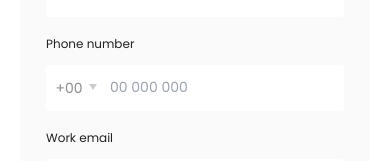
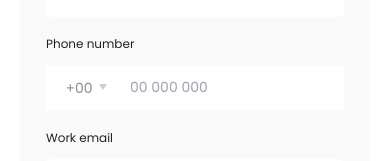
Before and after one commit to Mo-Qasim/coach.tetheree.beta, a Next.js app: page / in a window 390 px wide. Shown: the part 10291-10452 px from the top of the page. Built offline with nearby package versions, Linux system fonts and the light colour scheme.

Commit message:
phone number

```diff
--- a/components/Footer/index.jsx
+++ b/components/Footer/index.jsx
@@ -1,3 +1,4 @@
+import { useState } from 'react'
 import { H2, H6, Button, Paragraph, Caption } from '../Typography'
 
 const Index = ({ }) => {
@@ -135,20 +136,32 @@ const Index = ({ }) => {
 }
 
 const Input = ({ label, placeholder, forId, type }) => {
+    const [toggle, setToggle] = useState(false)
+
     return (
         <>
             <label className='block text-12 text-[#222222] font-normal mb-12' for={forId}>{label}</label>
-            <div className='relative w-full h-46 rounded overflow-hidden'>
-                <input className={`w-full h-full focus:outline-none text-2xs placeholder:text-2xs ${label === 'Phone number' ? 'pl-64 pr-16' : 'px-16'}`} type={type ? type : 'text'} id={forId} placeholder={placeholder} />
-                {label === 'Phone number' && (<div className='absolute left-0 top-0 flex items-center justify-center gap-6 h-full pb-2 w-60'>
-                    <span className='relative top-2 text-2xs text-gray opacity-80'>+00</span>
-                    <svg width="8" height="6" viewBox="0 0 8 6" fill="none" xmlns="http://www.w3.org/2000/svg">
-                        <path opacity="0.2" d="M8 0L3.97 6L0 0H8Z" fill="black" />
-                    </svg>
-                </div>)}
-                {/* <div className='absolute w-60 h-40 bg-black z-50'>
-
-                </div> */}
+            <div className='relative w-full h-46'>
+                <input className={`w-full h-full focus:outline-none text-2xs rounded placeholder:text-2xs ${label === 'Phone number' ? 'pl-84 pr-16' : 'px-16'}`} type={type ? type : 'text'} id={forId} placeholder={placeholder} />
+                {label === 'Phone number' && (
+                    <>
+                        <div onClick={() => setToggle(!toggle)} className='absolute w-80 left-0 top-0 flex items-center justify-center gap-6 h-full rounded-tl rounded-bl cursor-pointer pb-2'>
+                            <span className='relative top-2 text-2xs text-gray opacity-80'>+00</span>
+                            <svg width="8" height="6" viewBox="0 0 8 6" fill="none" xmlns="http://www.w3.org/2000/svg">
+                                <path opacity="0.2" d="M8 0L3.97 6L0 0H8Z" fill="black" />
+                            </svg>
+                        </div>
+                        {toggle && (
+                            <div className='absolute bg-white top-46 w-80 shadow-sm rounded-bl rounded-br z-50 pb-6'>
+                                <ul>
+                                    {[353, 354, 354, 355]?.map((item, _index) => (
+                                        <li key={_index} onClick={() => setToggle(false)} className='text-12 text-gray font-medium text-center transition-all cursor-pointer hover:bg-[#FBFBFB] hover:opacity-90 first:border-t border-b border-[#F8F8F8] py-6 px-4'>+{item}</li>
+                                    ))}
+                                </ul>
+                            </div>
+                        )}
+                    </>
+                )}
             </div>
         </>
     )
--- a/components/Navbar/index.jsx
+++ b/components/Navbar/index.jsx
@@ -19,7 +19,7 @@ const Index = () => {
                         <div className="flex items-center">
                             <span className='hidden lg:block text-sm text-black font-normal transition-all cursor-pointer hover:underline hover:opacity-90'>Sign in</span>
                             <span className='inline-block xs:hidden text-sm text-black font-medium transition-all cursor-pointer hover:underline hover:opacity-90 mr-6'>Register Now</span>
-                            <Button className='hidden xs:block !h-40 !text-14 md:!text-16 ml-16 mr-6 px-26 md:px-36'>Register Now</Button>
+                            <Button className='hidden xs:block !h-40 lg:!h-60 !text-14 md:!text-16 ml-16 mr-6 px-26 md:px-36'>Register Now</Button>
                             <div onClick={() => setToggle(!toggle)} className="bg-primary grid lg:hidden place-content-center w-40 h-40 rounded-full cursor-pointer">
                                 <svg width="18" height="10" viewBox="0 0 18 10" fill="none" xmlns="http://www.w3.org/2000/svg">
                                     <rect width="18" height="2" rx="1" fill="white" />
--- a/src/styles/globals.css
+++ b/src/styles/globals.css
@@ -5,6 +5,7 @@
 *,
 ::after,
 ::before {
+    user-select: none;
     font-family: 'Poppins', sans-serif;
 }
 
--- a/tailwind.config.js
+++ b/tailwind.config.js
@@ -66,6 +66,7 @@ module.exports = {
         70: '70px',
         72: '72px',
         76: '76px',
+        80: '80px',
         84: '84px',
         99: '99px',
         120: '120px',
```
